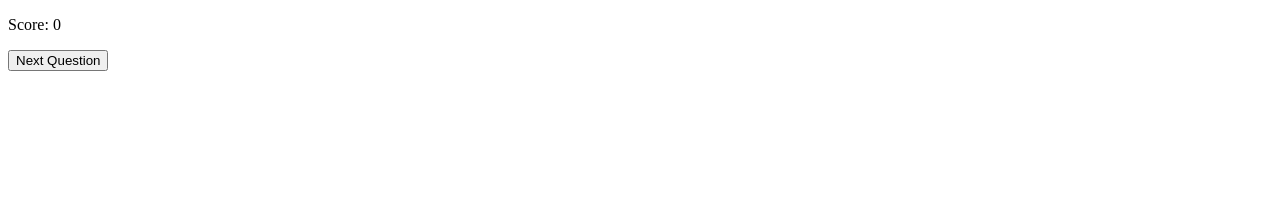
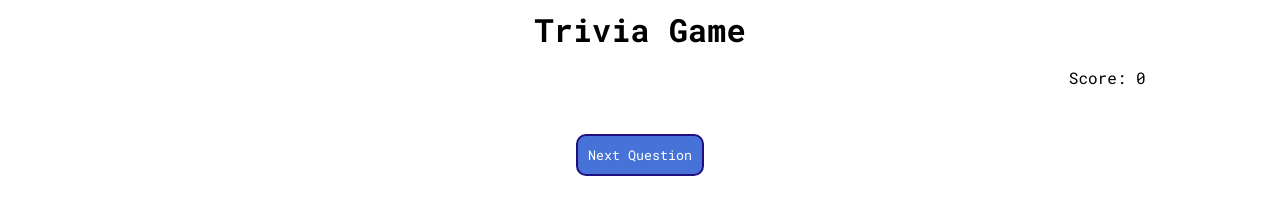
Before and after one commit to mazaherm/trivia-game, a website built with webpack: page src/public/index.html in a window 1280 px wide. Both pictures are taken after a click on the button "Start Game". Built offline with nearby package versions, Linux system fonts and the light colour scheme; no server answers; what await-to-js would draw is missing.

Commit message:
adds basic styles

```diff
--- a/src/public/index.html
+++ b/src/public/index.html
@@ -7,14 +7,17 @@
   <title>Trivia Game</title>
 </head>
 <body>
-  <div>
+  <div class='wrapper'>
+    <h1 class='heading'>Trivia Game</h1>
+    <div class='score'>
       <p>Score: <span id='score'>0</span></p>
     </div>
     <button id='startGame'>Start Game</button>
-  <div>
+    <div class='main'>
       <div id='question'></div>
       <div id='choices'></div>
     </div>
     <button id='nextQuestion'>Next Question</button>
+  </div>
 </body>
 </html>
--- /dev/null
+++ b/src/styles/body.scss
@@ -0,0 +1,10 @@
+.main {
+  display: flex;
+  flex-flow: row wrap;
+  justify-content: flex-start;
+
+  #question,
+  #choices {
+    margin: 10px 0;
+  }
+}
--- /dev/null
+++ b/src/styles/buttons.scss
@@ -0,0 +1,11 @@
+@import './mixins.scss';
+
+#nextQuestion {
+  display: none;
+  @include buttonStyles;
+}
+
+#startGame{
+  display: flex;
+  @include buttonStyles;
+}
--- /dev/null
+++ b/src/styles/heading.scss
@@ -0,0 +1,6 @@
+.heading {
+  display: flex;
+  margin: auto;
+  justify-content: center;
+  font-weight: 700;
+}
--- a/src/styles/main.scss
+++ b/src/styles/main.scss
@@ -1,3 +1,13 @@
-#nextQuestion {
-  display: none;
+@import './buttons.scss';
+@import './score.scss';
+@import './heading.scss';
+@import './body.scss';
+@import url('https://fonts.googleapis.com/css?family=Roboto+Mono:400,700&display=swap');
+
+* {
+  font-family: 'Roboto Mono', monospace;
 }
+
+.wrapper {
+  margin: auto 10%;
+}
--- /dev/null
+++ b/src/styles/mixins.scss
@@ -0,0 +1,9 @@
+@mixin buttonStyles {
+  margin: 10px auto;
+  padding: 10px;
+  border-radius: 10px;
+  color: #ffffff;
+  background-color: #4773d9;
+  border: 2px solid #1f107f;
+  cursor: pointer;
+}
--- /dev/null
+++ b/src/styles/score.scss
@@ -0,0 +1,4 @@
+.score {
+  display: flex;
+  flex-direction: row-reverse;
+}
```
Lines whose indentation alone changed are shown as unchanged.
